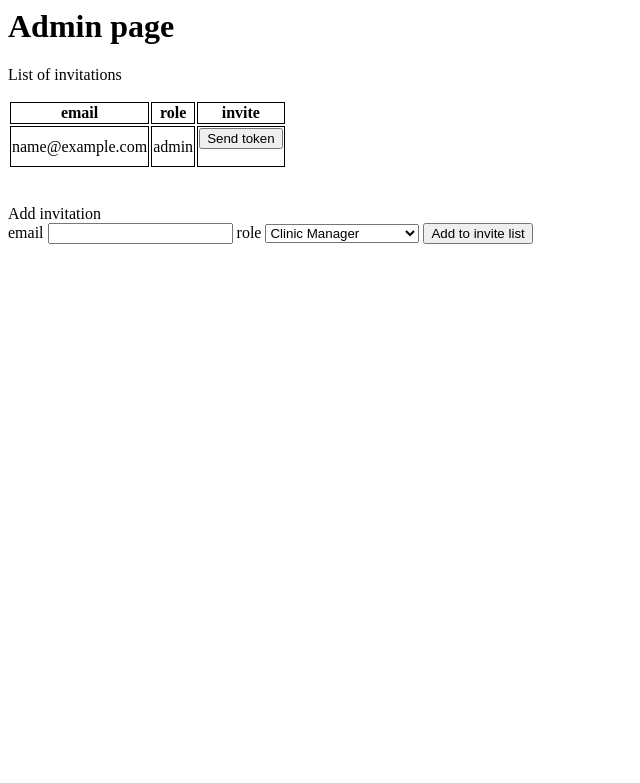
After one commit to eddieyu1998/ASP, a Django app: page /ASP/admin in a window 1280 px wide. The commit adds this page. Shown: the top 783 px of the page, without its empty margins (0-640 px from the left). Run offline with Django 3.2, Linux system fonts and the light colour scheme; tables that the repository leaves empty hold one stand-in row (values such as "Sample post").

Commit message:
Added model for storing invitations, admin page for handling invitation

```diff
--- a/ASP/models.py
+++ b/ASP/models.py
@@ -79,3 +79,7 @@ class WarehousePersonnel(models.Model):
 	email = models.CharField(max_length=200)
 	def __str__(self):
 		return f'{self.firstName} {self.lastName}'
+
+class Invitation(models.Model):
+	email = models.CharField(max_length=200)
+	role = models.CharField(max_length=20)
--- /dev/null
+++ b/ASP/templates/ASP/admin.html
@@ -0,0 +1,35 @@
+<style>
+    th, td { border: 1px solid black; }
+</style>
+
+<h1>Admin page</h1>
+
+<p>List of invitations</p>
+<table>
+	<tr><th>email</th><th>role</th><th>invite</th></tr>
+	{% for invitation in invitations %}
+		<tr>
+			<td>{{ invitation.email }}</td>
+			<td>{{ invitation.role }}</td>
+			<td>
+				<form action="{% url 'ASP:sendToken' %}" method="post">
+				{% csrf_token %}
+					<input type="hidden" name="invitationID" value="{{ invitation.id }}">
+					<input type="submit" value="Send token">
+				</form>
+			</td>
+		</tr>
+	{% endfor %}
+</table>
+<br><br>
+Add invitation
+<form action="{% url 'ASP:addInvitation' %}" method="post">
+{% csrf_token %}
+	email <input type="text" name="email" required>
+	role <select name="role" required>
+		<option value="Clinic Manager">Clinic Manager</option>
+		<option value="Warehouse Personnel">Warehouse Personnel</option>
+		<option value="Dispatcher">Dispatcher</option>
+	</select>
+	<input type="submit" value="Add to invite list">
+</form>
--- a/ASP/templates/ASP/warehouse_view.html
+++ b/ASP/templates/ASP/warehouse_view.html
@@ -11,18 +11,20 @@
 		<td>order status</td>
 		<td>order priority</td>
 	</tr>
+	{% if top_order %}
 	<tr>
 		<td>{{ top_order.id }}</td>
 		<td>{{ top_order.status }}</td>
 		<td>{{ top_order.priority }}</td>
 		<td>
-			<form action="{% url 'ASP:removeTopForProcess %}" method="post">
+			<form action="{% url 'ASP:removeTopForProcess' %}" method="post">
 			{% csrf_token %}
 				<input type="hidden" name="orderID" value="{{ top_order.id }}">
-				<input type="submit" name="process" value="Process">
+				<input type="submit" value="Process">
 			</form>
 		</td>
 	</tr>
+	{% endif %}
 	{% for order in orders %}
 	<tr>
 		<td>{{ order.id }}</td>
--- a/ASP/urls.py
+++ b/ASP/urls.py
@@ -15,5 +15,8 @@ urlpatterns = [
 	path('warehouseView', views.warehouseView, name='warehouseView'),
 	path('removeTop', views.removeTopForProcess, name='removeTopForProcess'),
 	path('process', views.process, name='process'),
-
+	path('admin', views.admin, name='admin'),
+	path('sendToken', views.sendToken, name='sendToken'),
+	path('registration/<int:id>', views.registration, name='registration'),
+	path('addInvitation', views.addInvitation, name='addInvitation'),
 ]
--- a/ASP/views.py
+++ b/ASP/views.py
@@ -8,7 +8,7 @@ from heapq import heappush, heappop
 from decimal import *
 import csv
 
-from ASP.models import ClinicManager, Supply, Order, OrderDetail, Clinic, Dispatcher, DistanceBetweenClinic
+from ASP.models import *
 
 # Create your views here.
 def DefaultView(request):
@@ -184,13 +184,13 @@ def isGoalState(stateSequence, numOfStates):
 
 def warehouseView(request):
 	orders = Order.objects.filter(status="Queued for Processing")
+	priority_queue = []
+	template_name = 'ASP/warehouse_view.html'
 	if not orders:
-		return HttpResponse("There is currently no order.<br><a href=\"warehouseView\">Refresh</a>")
-	priority_queue = []
+		return render(request, template_name, {'top_order': [], 'orders': []})
 	for order in orders:
 		heappush(priority_queue, order)
 	top_order = heappop(priority_queue)
-	template_name = 'ASP/warehouse_view.html'
 	return render(request, template_name, {'top_order': top_order, 'orders': priority_queue})
 
 def removeTopForProcess(request):
@@ -201,3 +201,25 @@ def removeTopForProcess(request):
 
 def process(request):
 	return HttpResponse("<a href=\"warehouseView\">Return, process function not yet implemented</a>")
+
+def admin(request):
+	invitations = Invitation.objects.all()
+	template_name = "ASP/admin.html"
+	return render(request, template_name, {'invitations': invitations})
+
+def addInvitation(request):
+	email = request.POST['email']
+	role = request.POST['role']
+	Invitation.objects.create(email=email, role=role)
+	return HttpResponseRedirect(reverse('ASP:admin'))
+
+def sendToken(request):
+	invitation_id = request.POST['invitationID']
+	invitation = Invitation.objects.get(pk=invitation_id)
+	email = "\""+invitation.email+"\""
+	link = "\"127.0.0.1:8000/ASP/registration/"+str(invitation_id)+"\""
+	print("\ntoken", link, "sent to email address", email, "\n")
+	return HttpResponseRedirect(reverse('ASP:admin'))
+
+def registration(request):
+	pass
```
